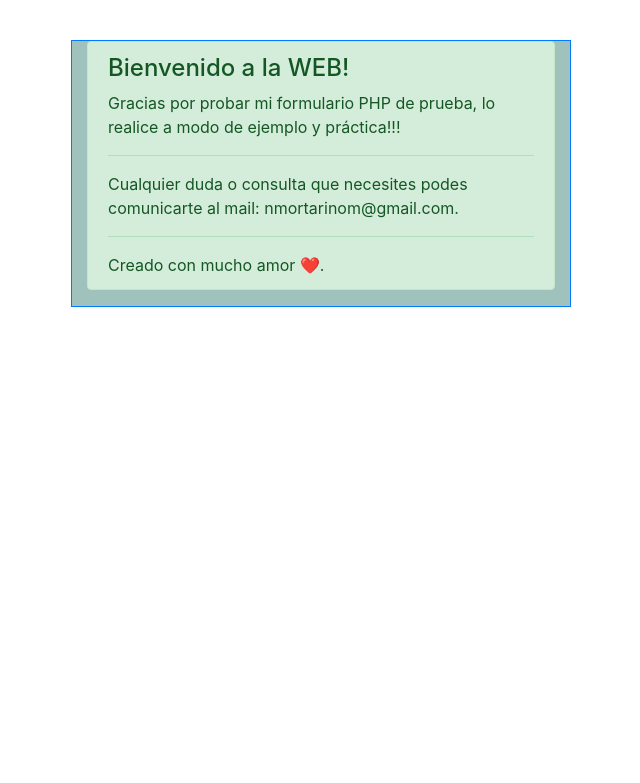
After one commit to NadiaMortarinoM/Login-Php, a PHP site: page /plataforma.php in a window 1280 px wide. The commit adds this page. Shown: the top 783 px of the page, without its empty margins (319-959 px from the left). Run offline with PHP 8.4, Linux system fonts and the light colour scheme.

Commit message:
Add files via upload

```diff
--- a/conexionbase.php
+++ b/conexionbase.php
@@ -1,7 +1,4 @@
 <?php
-
-//La conexion a la base un paso fundamental en todos los demás archivos:
-
 
 //creo una variable para conectar a mi base de datos
 //1-donde me quiero conectar
--- a/index.html
+++ b/index.html
@@ -11,7 +11,7 @@
 </head>
 
 <body>
-    <div class="container-fluid border border-danger d-flex justify-content-center bd-highlight mb-3 mt-3" style="width: 400px; background-color: rgb(194, 159, 191);">
+    <div class="container-fluid border border-danger d-flex justify-content-center bd-highlight mb-3 mt-3" style="width: 400px; background-color: rgb(159, 194, 189);">
         <form action="login.php" method="POST">
             <h3 class="d-flex justify-content-center mt-2" style="color: rgb(85, 25, 124);" text-align="center;">Plataforma Web</h3>
 
--- a/login.php
+++ b/login.php
@@ -11,11 +11,11 @@ if (isset($_POST['registro'])) {
 
     $num_filas = mysqli_num_rows($query);
 
-    var_dump($num_filas);
+
 
     if ($num_filas) {
 
-        echo 'Te has logueado exitosamente 😊!';
+        echo "<script> window.location='plataforma.php'; </script>";
     } else {
         echo '<script language="javascript">alert("El usuario y contraseña no están registrados aún 🙄");</script>';
     }
--- a/nuevoregistro.php
+++ b/nuevoregistro.php
@@ -5,7 +5,6 @@ if (isset($_POST['login'])) {
     $usuario = $_POST['nombre'];
     $clave = $_POST['clave'];
 
-    //Puse la condición de que los campos no estén vacios, porque al darle click automaticamente lo guarda a la base de datos:
     if ($usuario != "") {
         $nuevousuario = "INSERT INTO nuevosUsuarios (Usuario, Clave) VALUES ('$usuario', '$clave')";
         $insert = mysqli_query($conexion, $nuevousuario);
@@ -14,13 +13,12 @@ if (isset($_POST['login'])) {
     if ($insert) {
 
         echo '<script language="javascript">alert("Usuario creado con exito!");</script>';
+        echo "<script> window.location='plataforma.php'; </script>";
+
     } else {
 
         echo    '<script language="javascript">alert("no se ha podido registrar, intentelo nuevamente!");</script>';
     }
 }
 
-
-
-
 ?>
--- /dev/null
+++ b/plataforma.php
@@ -0,0 +1,37 @@
+<?php
+
+include 'conexionbase.php';
+?>
+
+<!DOCTYPE html>
+<html lang="en">
+<head>
+    <meta charset="UTF-8">
+    <meta name="viewport" content="width=device-width, initial-scale=1.0">
+    <title>Plataforma WEB</title>
+     <!-- CSS -->
+     <link rel="stylesheet" href="https://cdn.jsdelivr.net/npm/bootstrap@4.5.3/dist/css/bootstrap.min.css"
+        integrity="sha384-TX8t27EcRE3e/ihU7zmQxVncDAy5uIKz4rEkgIXeMed4M0jlfIDPvg6uqKI2xXr2" crossorigin="anonymous">
+</head>
+<body>
+    <div class="container-fluid border border-primary d-flex justify-content-center bd-highlight mb-3 mt-3" style="width: 500px; background-color: rgb(159, 194, 189);">
+    <div class="alert alert-success" role="alert">
+  <h4 class="alert-heading">Bienvenido a la WEB!</h4>
+  <p>Gracias por probar mi formulario PHP de prueba, lo realice a modo de ejemplo y práctica!!!</p>
+  <hr>
+  <p class="mb-0">Cualquier duda o consulta que necesites podes comunicarte al mail: nmortarinom@gmail.com.</p>
+  <hr>
+  <p class="mb-0">Creado con mucho amor ❤️.</p>
+</div>
+    </div>
+    <!-- jQuery and JS bundle w/ Popper.js -->
+    <script src="https://code.jquery.com/jquery-3.5.1.slim.min.js"
+        integrity="sha384-DfXdz2htPH0lsSSs5nCTpuj/zy4C+OGpamoFVy38MVBnE+IbbVYUew+OrCXaRkfj"
+        crossorigin="anonymous"></script>
+    <script src="https://cdn.jsdelivr.net/npm/bootstrap@4.5.3/dist/js/bootstrap.bundle.min.js"
+        integrity="sha384-ho+j7jyWK8fNQe+A12Hb8AhRq26LrZ/JpcUGGOn+Y7RsweNrtN/tE3MoK7ZeZDyx"
+        crossorigin="anonymous"></script>
+</body>
+</html>
+<?php
+?>
--- a/register.html
+++ b/register.html
@@ -31,7 +31,7 @@
                     <input type="password" class="form-control" name="clave" placeholder="Tu clave/Password">
                 </div>
             </div>
-            <input type="submit" class="btn btn-primary col-md-12 mt-3 mb-3" value="Ingresar" name="login">
+            <input type="submit" class="btn btn-primary col-md-12 mt-3 mb-3" value="Registrarse" name="login">
         </form>
     </div>
 
```
